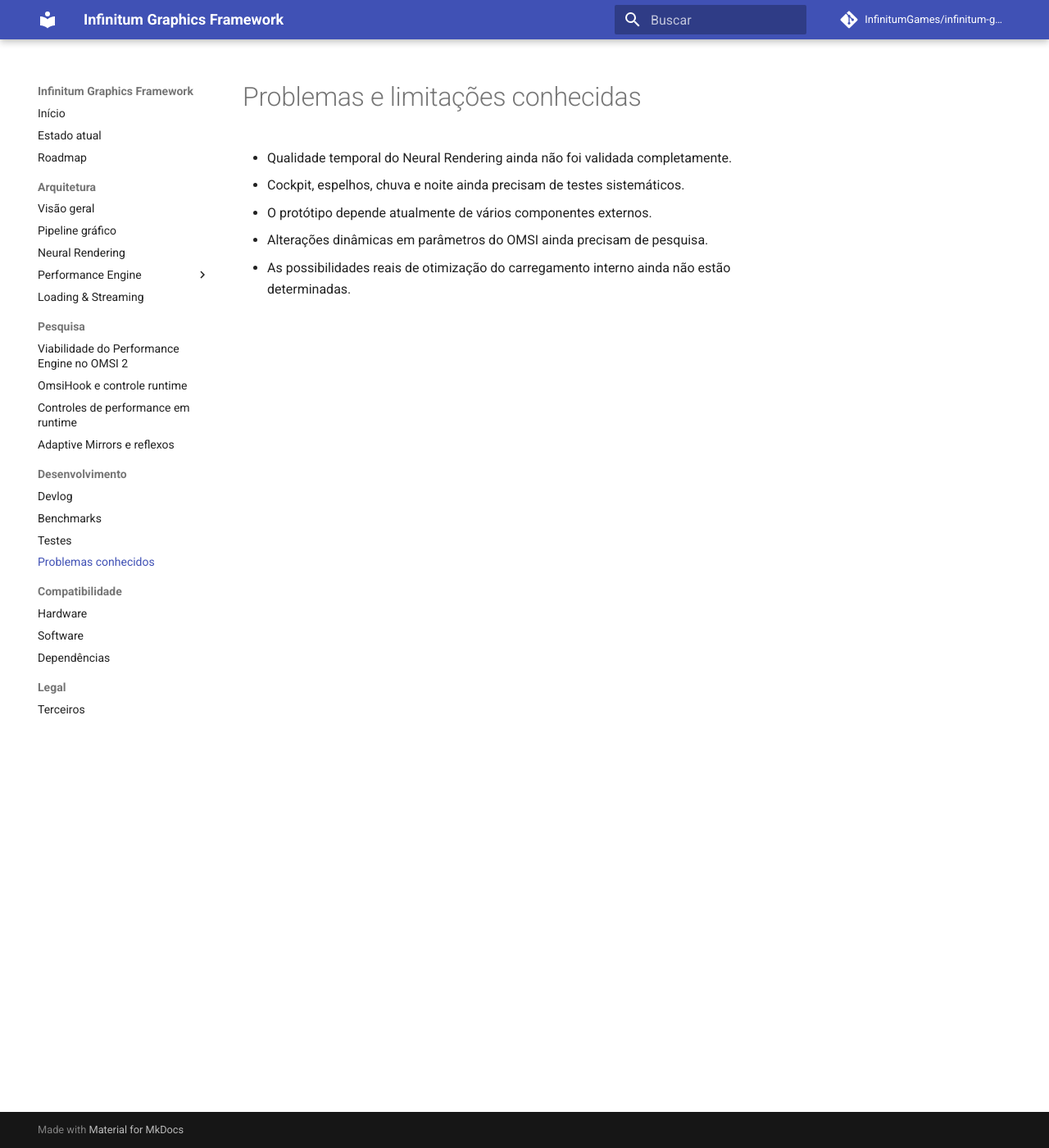
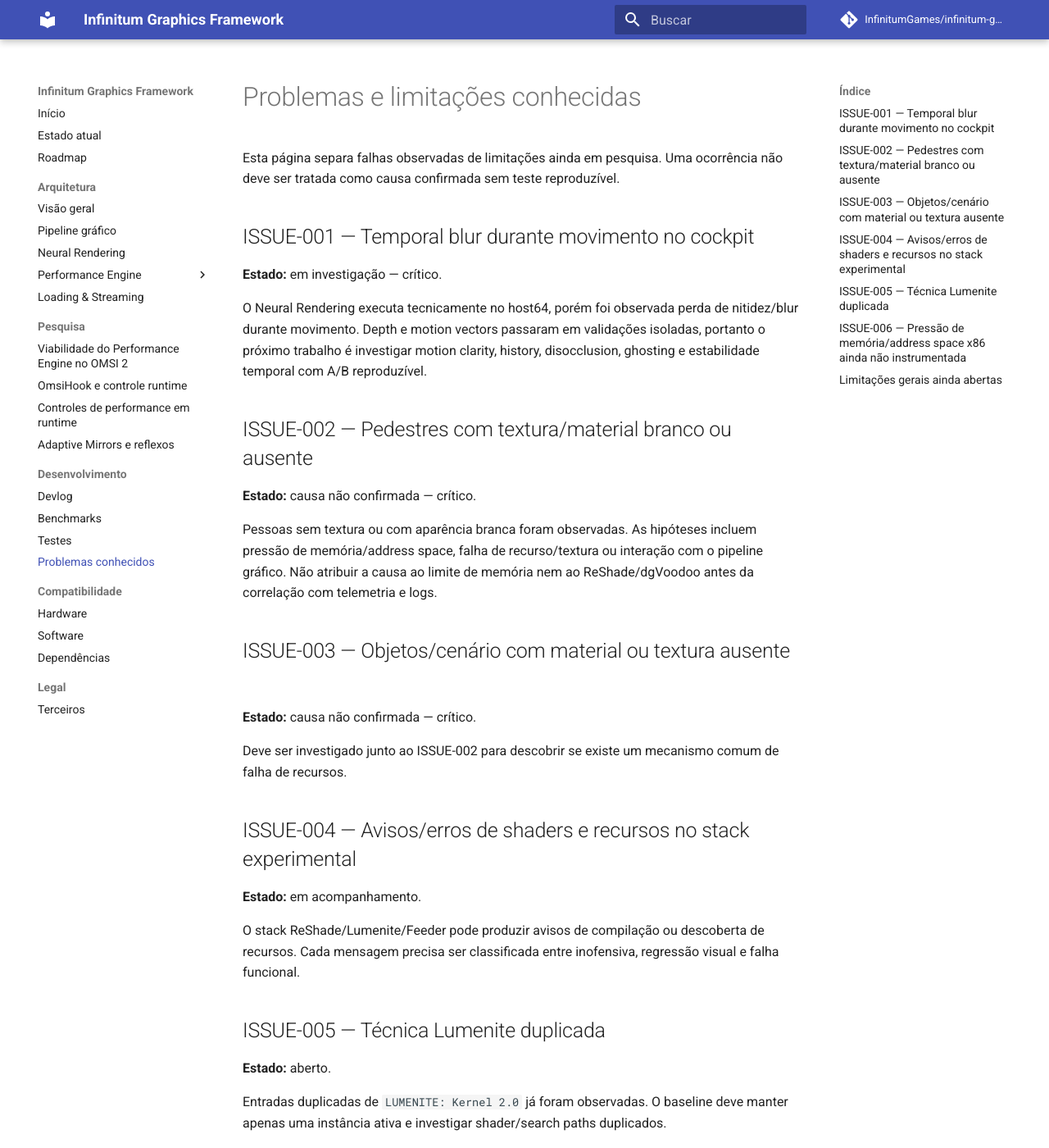
Before and after one commit to InfinitumGames/infinitum-graphics-framework, an MkDocs documentation site: the page built from docs/development/known-issues.md, in a window 1280 px wide and 1400 px high. Shown: the whole window at 82% size. Built offline with MkDocs 1.6.1 and Material for MkDocs 9.7.7, drawn with Linux system fonts in a browser that asks for light colours; comment, search, counter and statistics services are not loaded; some of the changed text lies outside the part shown.

Commit message:
docs: register current critical issues

```diff
--- a/docs/development/known-issues.md
+++ b/docs/development/known-issues.md
@@ -1,7 +1,47 @@
 # Problemas e limitações conhecidas
 
-- Qualidade temporal do Neural Rendering ainda não foi validada completamente.
-- Cockpit, espelhos, chuva e noite ainda precisam de testes sistemáticos.
+Esta página separa falhas observadas de limitações ainda em pesquisa. Uma ocorrência não deve ser tratada como causa confirmada sem teste reproduzível.
+
+## ISSUE-001 — Temporal blur durante movimento no cockpit
+
+**Estado:** em investigação — crítico.
+
+O Neural Rendering executa tecnicamente no host64, porém foi observada perda de nitidez/blur durante movimento. Depth e motion vectors passaram em validações isoladas, portanto o próximo trabalho é investigar motion clarity, history, disocclusion, ghosting e estabilidade temporal com A/B reproduzível.
+
+## ISSUE-002 — Pedestres com textura/material branco ou ausente
+
+**Estado:** causa não confirmada — crítico.
+
+Pessoas sem textura ou com aparência branca foram observadas. As hipóteses incluem pressão de memória/address space, falha de recurso/textura ou interação com o pipeline gráfico. Não atribuir a causa ao limite de memória nem ao ReShade/dgVoodoo antes da correlação com telemetria e logs.
+
+## ISSUE-003 — Objetos/cenário com material ou textura ausente
+
+**Estado:** causa não confirmada — crítico.
+
+Deve ser investigado junto ao ISSUE-002 para descobrir se existe um mecanismo comum de falha de recursos.
+
+## ISSUE-004 — Avisos/erros de shaders e recursos no stack experimental
+
+**Estado:** em acompanhamento.
+
+O stack ReShade/Lumenite/Feeder pode produzir avisos de compilação ou descoberta de recursos. Cada mensagem precisa ser classificada entre inofensiva, regressão visual e falha funcional.
+
+## ISSUE-005 — Técnica Lumenite duplicada
+
+**Estado:** aberto.
+
+Entradas duplicadas de `LUMENITE: Kernel 2.0` já foram observadas. O baseline deve manter apenas uma instância ativa e investigar shader/search paths duplicados.
+
+## ISSUE-006 — Pressão de memória/address space x86 ainda não instrumentada
+
+**Estado:** pesquisa prioritária.
+
+O host x64 permite deslocar serviços externos, mas não remove o limite do processo x86 do OMSI. Ainda falta telemetria própria para correlacionar memória, falhas de textura, loading e stutter.
+
+## Limitações gerais ainda abertas
+
+- Cockpit, espelhos, chuva e noite precisam de testes sistemáticos.
 - O protótipo depende atualmente de vários componentes externos.
-- Alterações dinâmicas em parâmetros do OMSI ainda precisam de pesquisa.
-- As possibilidades reais de otimização do carregamento interno ainda não estão determinadas.
+- Alterações dinâmicas em parâmetros do OMSI precisam ser validadas individualmente antes de automação.
+- As possibilidades reais de intervenção no loader interno ainda não estão determinadas.
+- Não há benchmark final demonstrando ganho de desempenho do framework completo.
```
